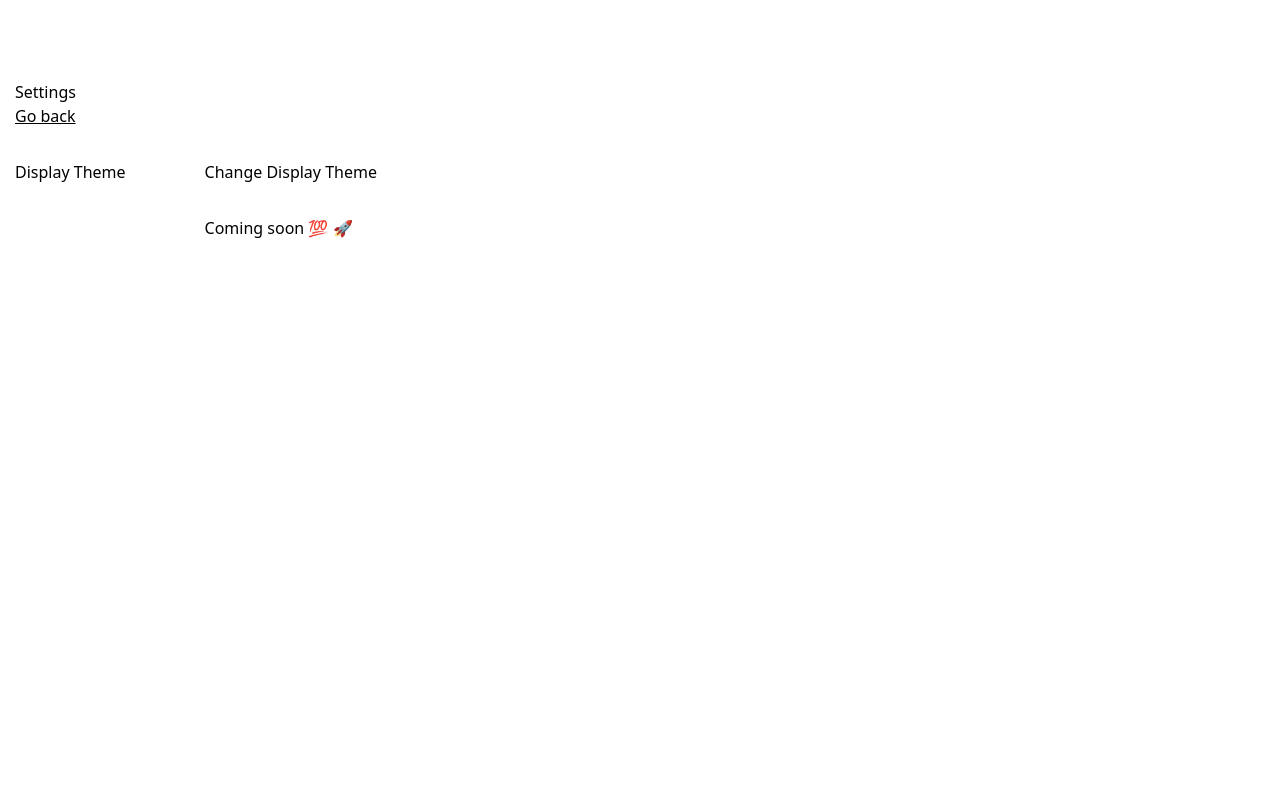
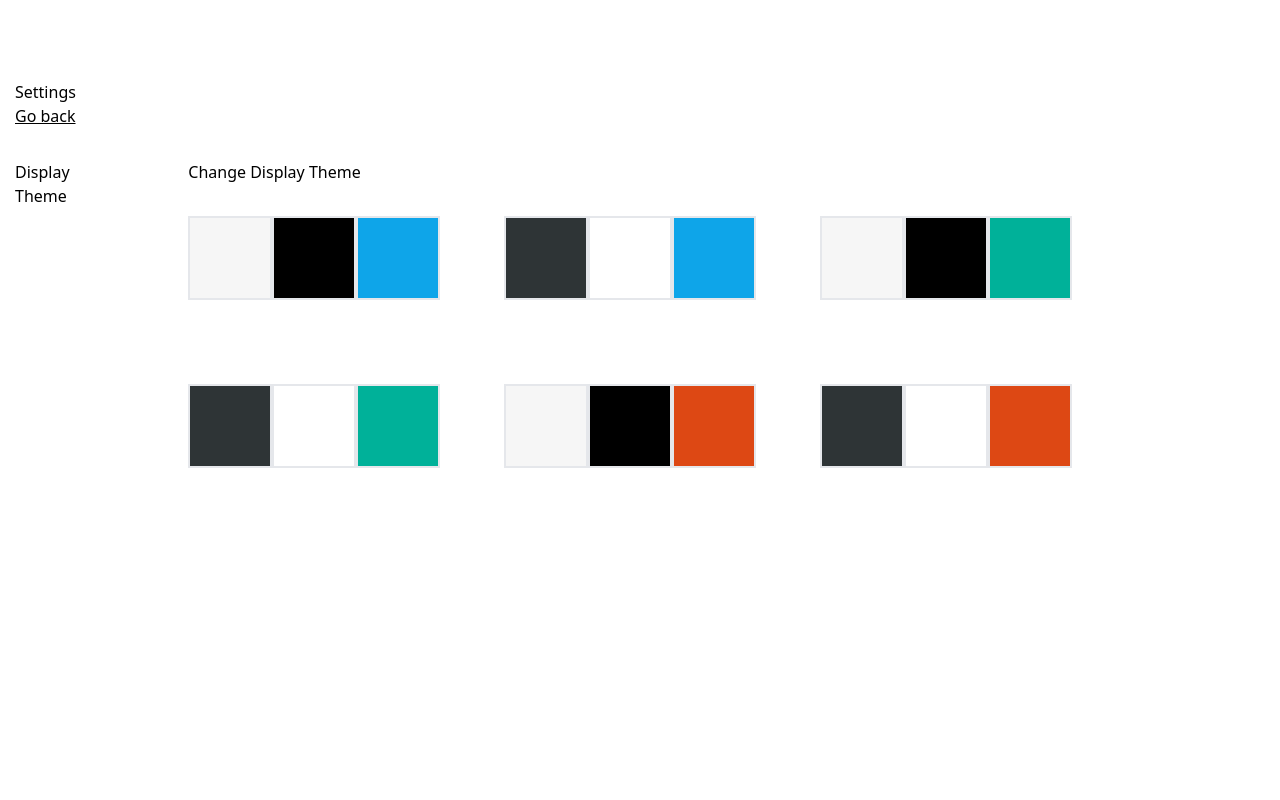
Before and after one commit to jordanopensource/start-web, a Next.js app: page /settings in a window 1280 px wide. Shown: the top 800 px of the page. Built offline with nearby package versions, Linux system fonts and the light colour scheme.

Commit message:
Update display theme now functional

```diff
--- a/components/AppConfig/DisplayTheme.jsx
+++ b/components/AppConfig/DisplayTheme.jsx
@@ -1,10 +1,31 @@
 import React from 'react';
+import { useAppContext } from '../../context/state';
+import Theme from './Theme';
+import themeColors from '../../data/theme.json';
 
 const DisplayTheme = () => {
+  const myContext = useAppContext();
+  const themeNames = Object.keys(themeColors);
+  const changeBackgroundColor = (colorName) => {
+    myContext.changeColorTheme(colorName);
+  };
+
   return (
     <div className="container flex flex-col gap-y-8">
       <h2>Change Display Theme</h2>
-      <p>Coming soon 💯 🚀</p>
+      <div className="flex flex-wrap gap-x-16 gap-y-32">
+        {themeNames.map((theme, index) => {
+          return (
+            <div key={index}>
+              <Theme
+                colorObject={themeColors[theme]}
+                colorName={theme}
+                changeBackgroundColor={changeBackgroundColor}
+              />
+            </div>
+          );
+        })}
+      </div>
     </div>
   );
 };
```
